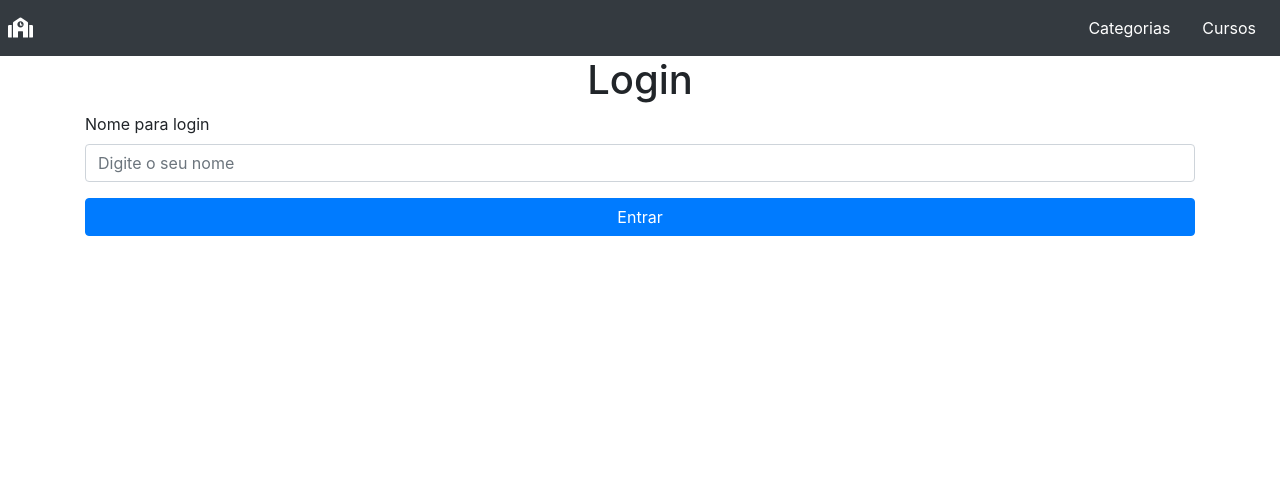
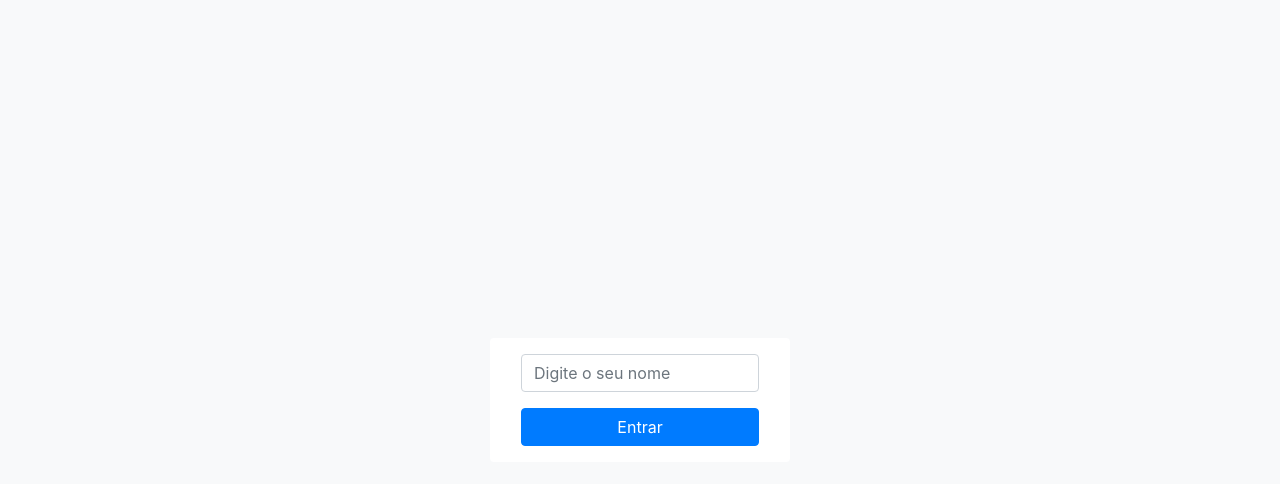
Before and after one commit to truco23/react-web-cursos, a React (Create React App) app: page / in a window 1280 px wide. Shown: the top 484 px of the page. Built offline with nearby package versions, Linux system fonts and the light colour scheme.

Commit message:
Ajustando estilo login

```diff
--- a/src/modules/login/Login.js
+++ b/src/modules/login/Login.js
@@ -1,6 +1,7 @@
 import React, { Component } from 'react';
 // import Teste from './Teste';
 import FormLogin from '../shared/forms/FormLogin'
+import './login.css'
 
 class Login extends Component {
 
@@ -18,9 +19,10 @@ class Login extends Component {
 
         return (
             // <Teste valores={this.state} />
-            <section>
-                <h1>Login</h1>
-                <FormLogin props={this.props} />
+            <section className="login-wrapper bg-light">
+                <div className="login-content bg-white rounded">
+                    <FormLogin props={this.props} />
+                </div>
             </section>
         );
     }
--- /dev/null
+++ b/src/modules/login/login.css
@@ -0,0 +1,17 @@
+.login-wrapper {
+    position: fixed;
+    top: 0;
+    right: 0;
+    bottom: 0;
+    left: 0;
+}
+
+.login-content {
+    position: absolute;
+    top: 50%;
+    left: 50%;
+    transform: translate(-50%, -50%);
+    width: 100%;
+    max-width: 300px;
+    padding: 1rem;
+}
--- a/src/modules/shared/forms/FormLogin.js
+++ b/src/modules/shared/forms/FormLogin.js
@@ -57,7 +57,6 @@ class FormLogin extends Component {
             <form className="container" onSubmit={this.handlerSubmit}>
                 <fieldset>
                     <div className="form-group text-left">
-                        <label htmlFor="name">Nome para login</label>
                         <input
                             type="text"
                             name="name"
@@ -70,7 +69,7 @@ class FormLogin extends Component {
 
                         <small
                             id="nameHelp"
-                            className="form-text text-muted">
+                            className="form-text text-danger">
                             {message ? message : ''}
                         </small>
                     </div>
--- a/src/modules/shared/menu/Menu.js
+++ b/src/modules/shared/menu/Menu.js
@@ -16,7 +16,7 @@ class Menu extends Component {
     render() {
         return (
             <nav className="bg-dark d-flex justify-content-between p-2">
-                <a className="navbar-brand text-white" href="/main">
+                <a className="navbar-brand text-white" href="/">
                     <i className="fas fa-school"></i>
                 </a>
 
```
